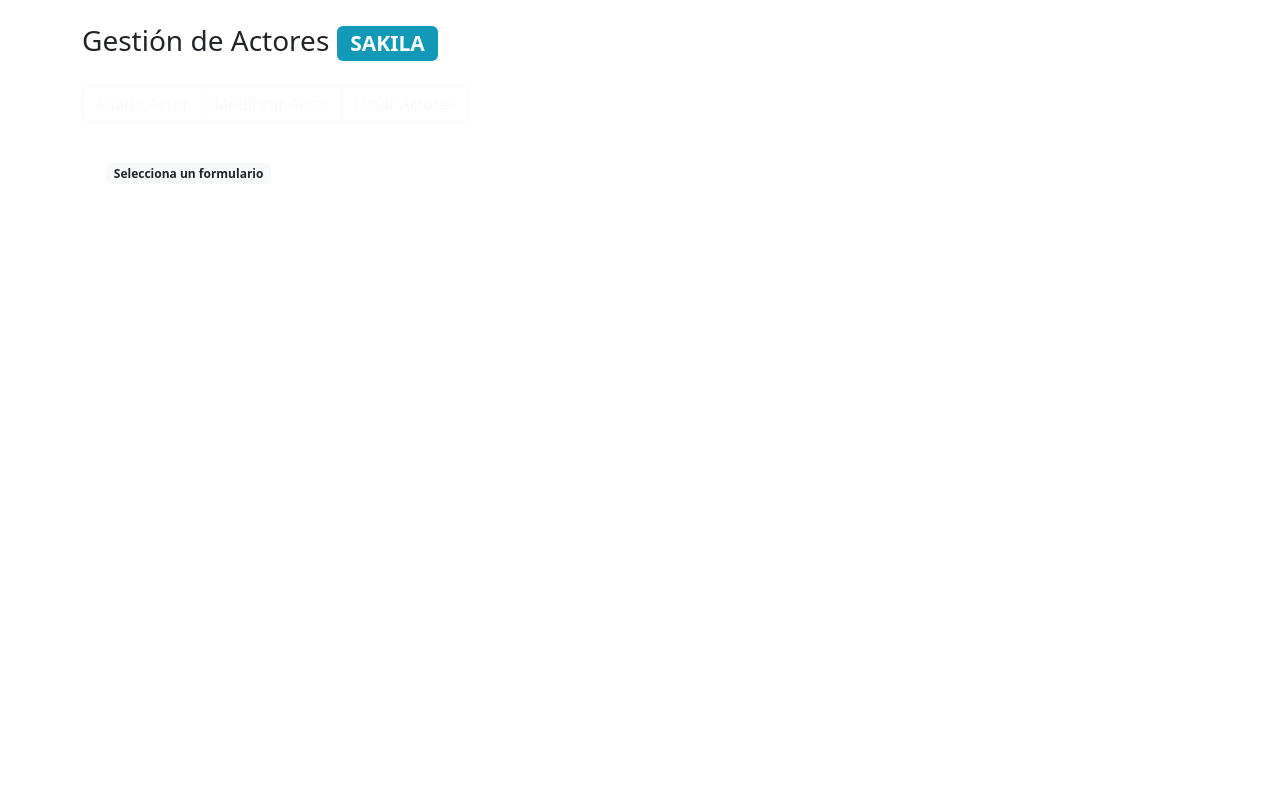
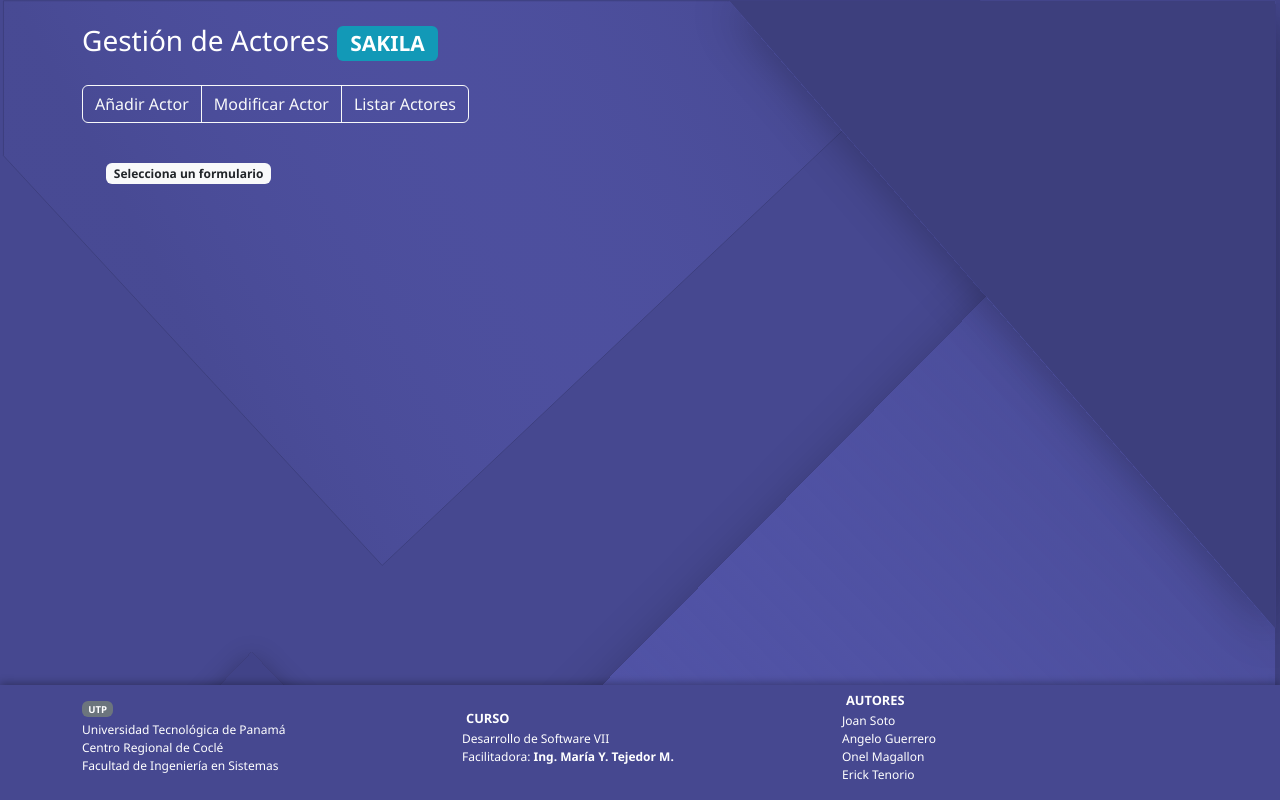
Before and after one commit to JoanM2K4/tarea7, a PHP site: page / in a window 1280 px wide. Run offline with PHP 8.4, Linux system fonts and the light colour scheme.

Commit message:
footer mamalon

```diff
--- a/CSS/estillo.css
+++ b/CSS/estilos.css
@@ -1,6 +1,6 @@
 body {
   background-color: #464890;
-  background-image: url('./images/fondo_principal.svg');
+  background-image: url('../images/fondo_principal.svg');
   background-repeat: no-repeat;
   background-size: cover;
   color: white;
@@ -21,4 +21,5 @@ body {
 
 footer {
   background-color: #464890;
+  box-shadow: 0 -2px 8px rgba(0, 0, 0, 0.3);
 }
--- /dev/null
+++ b/footer.php
@@ -0,0 +1,39 @@
+<footer class="text-white py-2 mt-4" style="font-size: 0.75rem;">
+  <div class="container">
+    <div class="row text-center text-md-start align-items-center">
+
+      <!-- Columna 1: Universidad -->
+      <div class="col-md-4 mb-2">
+        <h6 class="text-uppercase fw-semibold mb-1" style="font-size: 0.8rem;">
+          <span class="badge bg-secondary">UTP</span>
+        </h6>
+        <p class="mb-0">Universidad Tecnológica de Panamá</p>
+        <p class="mb-0">Centro Regional de Coclé</p>
+        <p class="mb-0">Facultad de Ingeniería en Sistemas</p>
+      </div>
+
+      <!-- Columna 2: Curso -->
+      <div class="col-md-4 mb-2">
+        <h6 class="text-uppercase fw-semibold mb-1" style="font-size: 0.8rem;">
+          <i class="fas fa-chalkboard-teacher text-info me-1"></i> Curso
+        </h6>
+        <p class="mb-0">Desarrollo de Software VII</p>
+        <p class="mb-0">Facilitadora: <strong>Ing. María Y. Tejedor M.</strong></p>
+      </div>
+
+      <!-- Columna 3: Autores -->
+      <div class="col-md-4 mb-2">
+        <h6 class="text-uppercase fw-semibold mb-1" style="font-size: 0.8rem;">
+          <i class="fas fa-code text-success me-1"></i> Autores
+        </h6>
+        <ul class="list-unstyled mb-0">
+          <li class="mb-0">Joan Soto</li>
+          <li class="mb-0">Angelo Guerrero</li>
+          <li class="mb-0">Onel Magallon</li>
+          <li class="mb-0">Erick Tenorio</li>
+        </ul>
+      </div>
+
+    </div>
+  </div>
+</footer>
--- a/index.php
+++ b/index.php
@@ -6,7 +6,7 @@
     <title>Lab de BD VS Tejegod</title>
     <!-- Incluye Bootstrap CSS (usa CDN para mayor facilidad) -->
     <link href="https://cdn.jsdelivr.net/npm/bootstrap@5.3.0/dist/css/bootstrap.min.css" rel="stylesheet">
-
+    <link rel="stylesheet" href="./CSS/estilos.css">
 </head>
 
 <body>
@@ -35,9 +35,8 @@
 
 
     <!--------------------------Footer----------------------------------------->
-    <footer class="text-white text-center py-3 mt-4">
-        &copy; 2025 Gestión de Actores. Joan Soto, Angelo Guerrero, Onel Magallon, Erick Tenorio,
-    </footer>
+   <?php include './footer.php' ?>
+    <!--------------------------Scripts----------------------------------------->
 
     <script src="./JS/cargar.js"></script>
 </body>
```
